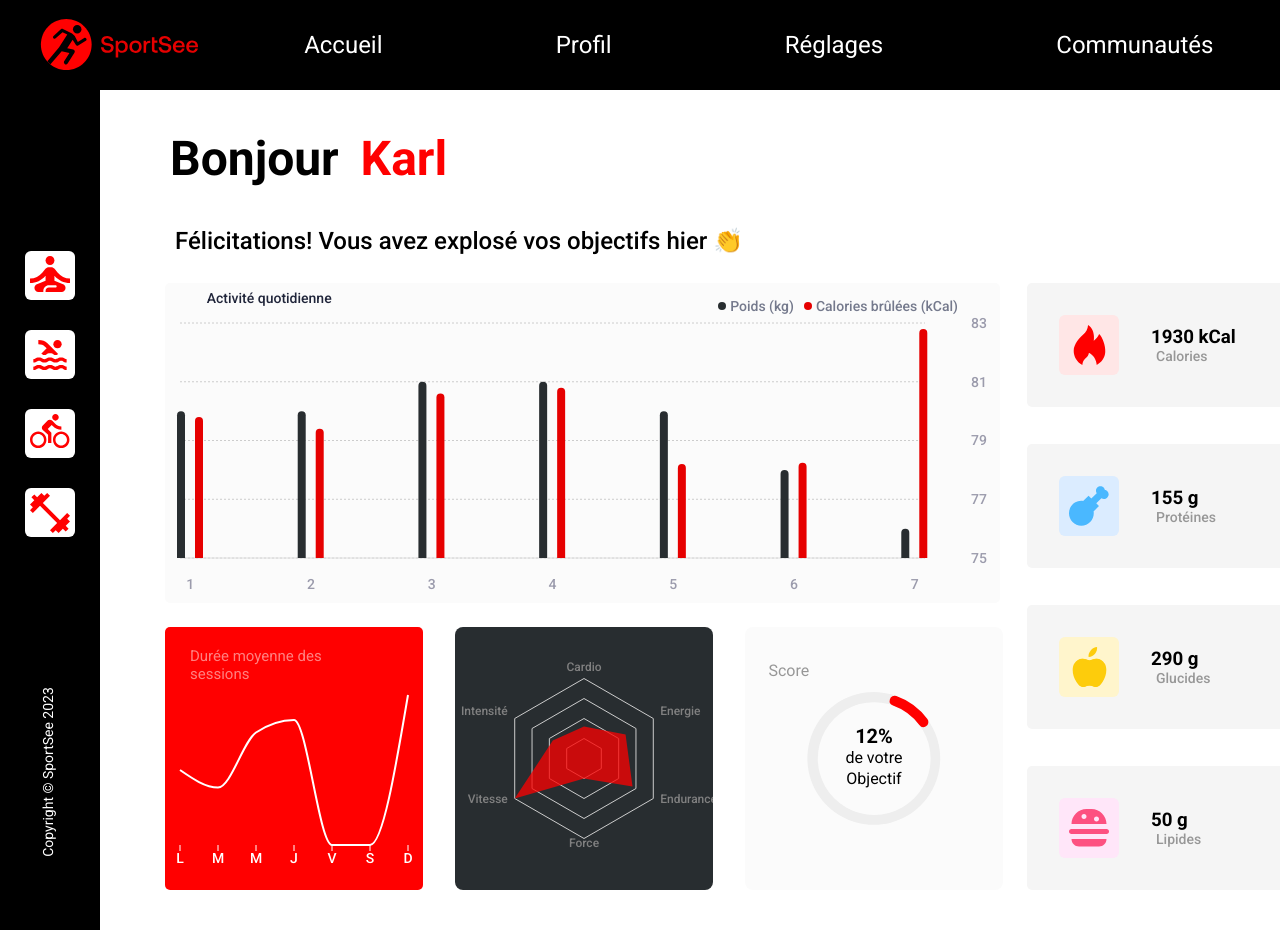
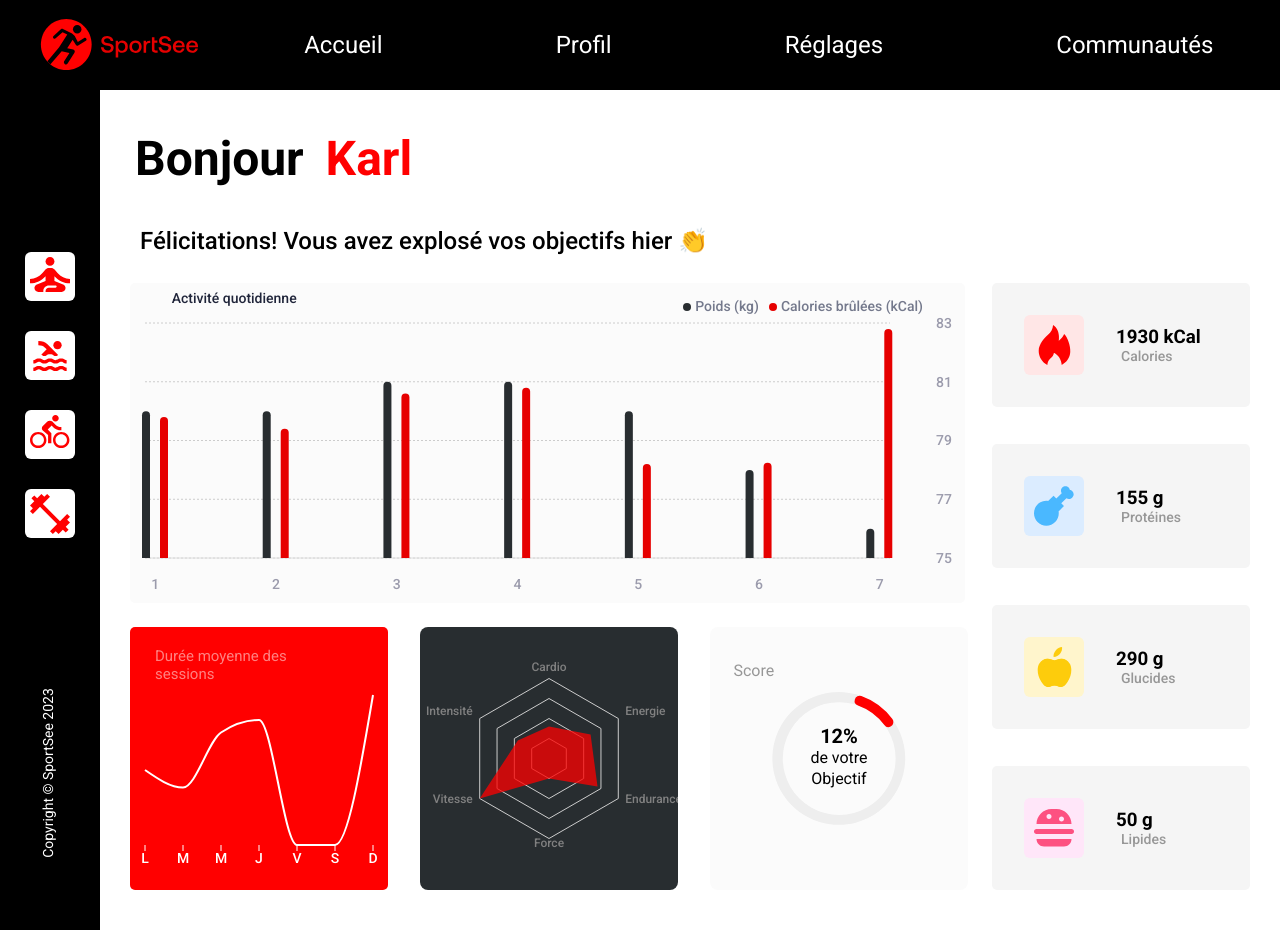
Before and after one commit to AllanDltr/Allan-Deltour-p12_sportsee, a React (Vite) app: page / in a window 1280 px wide. Built offline with nearby package versions, Linux system fonts and the light colour scheme.

Commit message:
Ajustements

```diff
--- a/src/styles/Home.css
+++ b/src/styles/Home.css
@@ -2,7 +2,7 @@
     display: flex;
     flex: 1 0;
     flex-direction: column;
-    padding: 0 0 0 5%;
+    padding-left:30px;
 }
 *:before, *:after {
     box-sizing: border-box;
```
